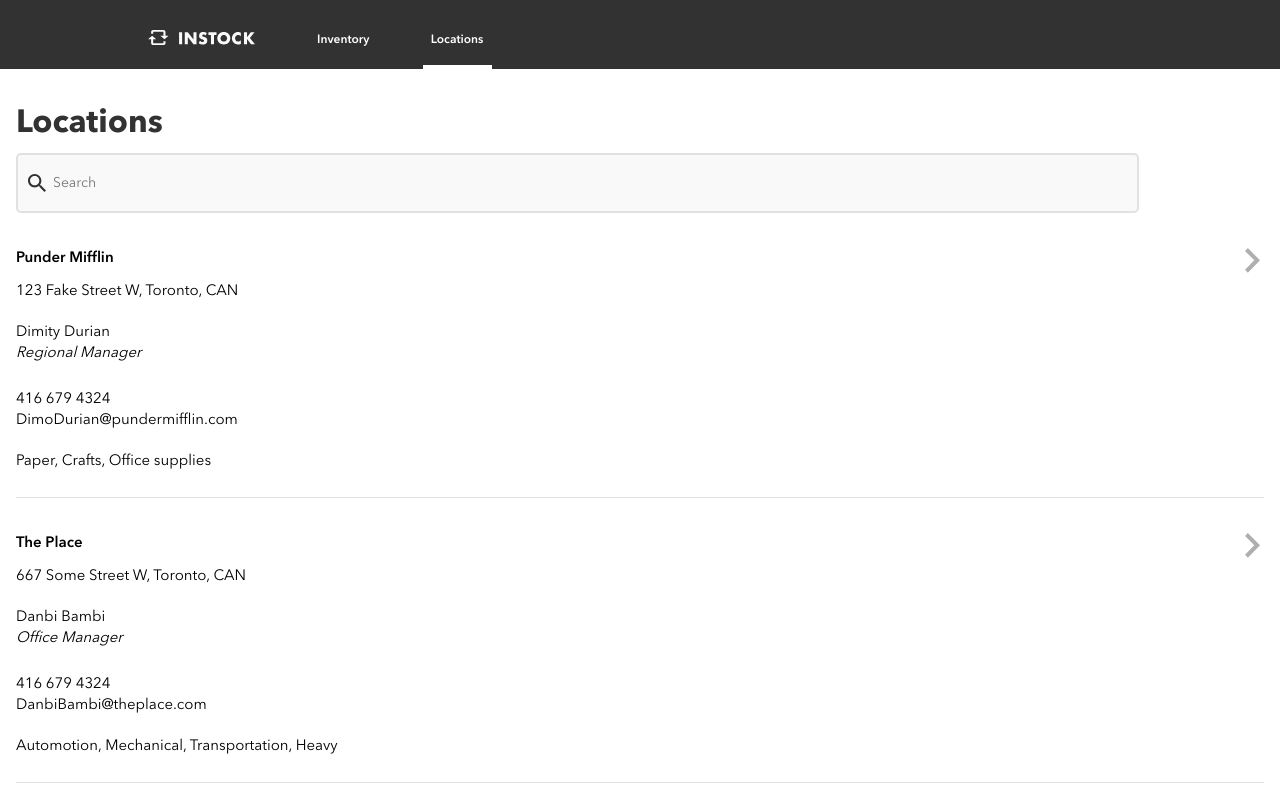
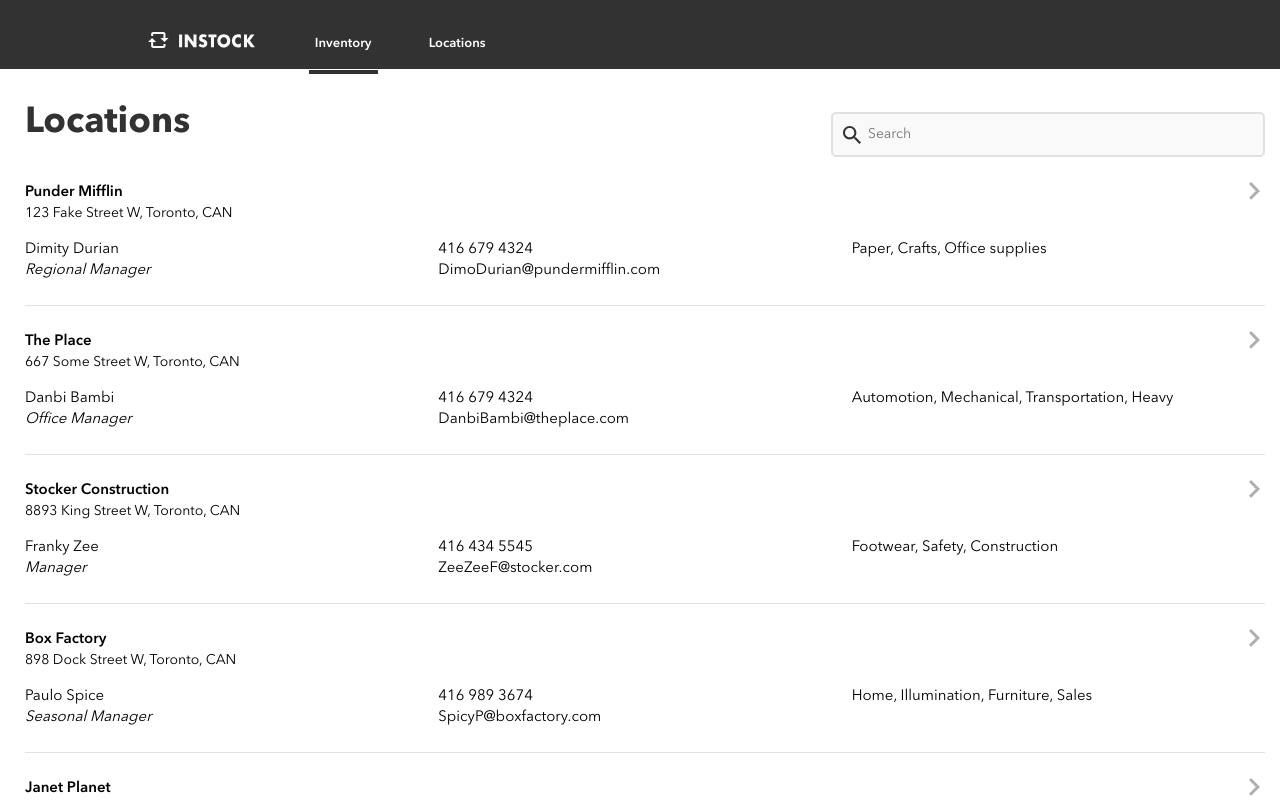
Before and after one commit to KushalYagnik/InStock-TeamNaboo, a React (Create React App) app in the folder client/: page / in a window 1280 px wide. Shown: the top 800 px of the page. Built offline with nearby package versions, Linux system fonts and the light colour scheme.

Commit message:
Changes to header and locationssearch

```diff
--- a/client/src/components/Header/Header.scss
+++ b/client/src/components/Header/Header.scss
@@ -13,7 +13,7 @@
 
   @include tabletSize {
     justify-content: flex-start;
-    height: 68px;
+    height: 80px;
   }
 
   @include desktopSize {
@@ -29,7 +29,7 @@
 
     @include tabletSize {
       width: auto;
-      margin: 0 65px 8px 0;
+      margin: 0 45px 8px 0;
     }
 
     @include desktopSize {
@@ -44,7 +44,7 @@
 
       @include tabletSize {
         width: auto;
-        height: 22px;
+        height: 19px;
         margin-top: 3px;
         margin-left: 20px;
       }
@@ -70,17 +70,21 @@
       align-self: flex-start;
       width: 12%;
       height: auto;
-      margin: 0 35px 0 0px;
-      padding: 23px 0;
+      margin: 0 50px 0 0px;
+      padding: 28px 0;
       font-size: 15px;
     }
 
     @include desktopSize {
       width: 7%;
-      margin-left: 0px;
       margin-right: 45px;
       padding: 18px 0;
       font-size: 12px;
+    }
+
+    &-link {
+      padding-top: 3px;
+      font-size: 13px;
     }
 
     &--active {
@@ -97,7 +101,7 @@
         width: 12%;
         height: auto;
         margin: 0 35px 0 0px;
-        padding: 23px 0;
+        padding: 29px 0;
         font-size: 15px;
       }
 
@@ -125,7 +129,7 @@
       width: 12%;
       height: auto;
       margin: 0 8px 0 0px;
-      padding: 23px 0;
+      padding: 28px 0;
       font-size: 15px;
     }
 
@@ -135,6 +139,11 @@
       margin-right: 25px;
       padding: 18px 0;
       font-size: 12px;
+    }
+
+    &-link {
+      padding-top: 3px;
+      font-size: 13px;
     }
 
     &--active {
@@ -148,10 +157,10 @@
 
       @include tabletSize {
         align-self: flex-start;
-        width: 12%;
+        width: 10%;
         height: auto;
         margin: 0 35px 0 0px;
-        padding: 23px 0;
+        padding: 29px 0;
         font-size: 15px;
       }
 
--- a/client/src/components/LocationsSearch/LocationsSearch.jsx
+++ b/client/src/components/LocationsSearch/LocationsSearch.jsx
@@ -34,11 +34,16 @@ export default class LocationsSearch extends React.Component {
               </Link>
               <div className="warehouse-list__warehouse">{theWarehouse.name}</div>
               <div className="warehouse-list__address">{theWarehouse.address.street}, {theWarehouse.address.location}</div>
-              <div className="warehouse-list__contact">{theWarehouse.contact.name}</div>
-              <div className="warehouse-list__position">{theWarehouse.contact.position}</div>
-              <div className="warehouse-list__phone">{theWarehouse.contact.phone}</div>
-              <div className="warehouse-list__email">{theWarehouse.contact.email}</div>
-              <div className="warehouse-list__desc">{theWarehouse.inventoryCategories}</div>
+              <div className="warehouse-list__wrapper">
+                <div className="warehouse-list__contact">{theWarehouse.contact.name}</div>
+                <div className="warehouse-list__position">{theWarehouse.contact.position}</div>
+
+                <div className="warehouse-list__phone">{theWarehouse.contact.phone}</div>
+                <div className="warehouse-list__email">{theWarehouse.contact.email}</div>
+
+                <div className="warehouse-list__desc">{theWarehouse.inventoryCategories}</div>
+              </div>
+
             </header>
             )}
           )}
--- a/client/src/components/LocationsSearch/LocationsSearch.scss
+++ b/client/src/components/LocationsSearch/LocationsSearch.scss
@@ -2,16 +2,32 @@
 @import "../reuseable-styling/mixins";
 
 .locations {
-  &-container {padding: 16px}
+  &-container {
+    padding: 16px;
+
+    @include tabletSize {padding: 25px 15px 25px 25px}
+  }
 
   &-search {
     padding-top: 20px;
     width: 100%;
 
+    @include tabletSize {
+      padding-top: 8px;
+      display: flex;
+      flex-flow: row nowrap;
+      align-items: flex-start;
+      justify-content: space-between;
+    }
+
     &__title {
       font-size: 32px;
       font-weight: 600;
       color: $colordarkest;
+
+      @include tabletSize {
+        font-size: 36px;
+      }
     }
 
     &__search {
@@ -26,15 +42,37 @@
       background-repeat: no-repeat;
       background-position: center left 10px;
       font-size: 14px;
+
+      @include tabletSize {
+        width: 35%;
+        height: 45px;
+        margin-right: 0px;
+      }
     }
   }
 }
 
 .warehouse-list {
-  padding-top: 35px;
+  padding-top: 30px;
   font-size: 15px;
   line-height: 21px;
   border-bottom: 1px solid $colormid;
+
+    @include tabletSize {
+      padding-top: 25px;
+    }
+
+  &__wrapper {
+    @include tabletSize{
+      display: flex;
+      flex-flow: column wrap;
+      align-items: flex-start;
+      justify-content: flex-start;
+      height: 68px;
+      width: 100%;
+      margin-bottom: 13px;
+    }
+  }
 
   &__warehouse {
     font-weight: 500;
@@ -45,15 +83,51 @@
     position: absolute;
     right: 20px;
     height: 25px;
+
+    @include tabletSize {
+      height: 18px;
+    }
   }
 
-  &__address {padding-top: 12px}
-  &__contact {padding-top: 20px}
-  &__position {font-style: italic;}
-  &__phone {padding-top: 25px}
+  &__address {
+    padding-top: 12px;
+
+    @include tabletSize {
+      font-size: 14px;
+      padding-top: 0;
+    }
+  }
+  &__contact {
+    padding-top: 20px;
+
+    @include tabletSize {
+      padding-top: 15px;
+      width: 31%;
+    }
+  }
+  &__position {
+      font-style: italic;
+
+      @include tabletSize {
+        width: 31%;
+      }
+    }
+  &__phone {
+      padding-top: 25px;
+
+      @include tabletSize {
+        padding-top: 15px;
+        width: 31%;
+      }
+    }
 
   &__desc {
     padding-top: 20px;
     padding-bottom: 25px;
+
+    @include tabletSize {
+      padding-top: 15px;
+      width: 31%;
+    }
   }
 }
--- a/client/src/components/WarehouseModal/WarehouseModal.jsx
+++ b/client/src/components/WarehouseModal/WarehouseModal.jsx
@@ -1,5 +1,5 @@
 import React, { useState } from 'react';
-import './WarehouseModal.scss';
+import './/WarehouseModal.scss';
 import Modal from 'react-modal';
 import axios from 'axios';
 import add from '../../assets/Icons/SVG/Icon-add.svg';
```
